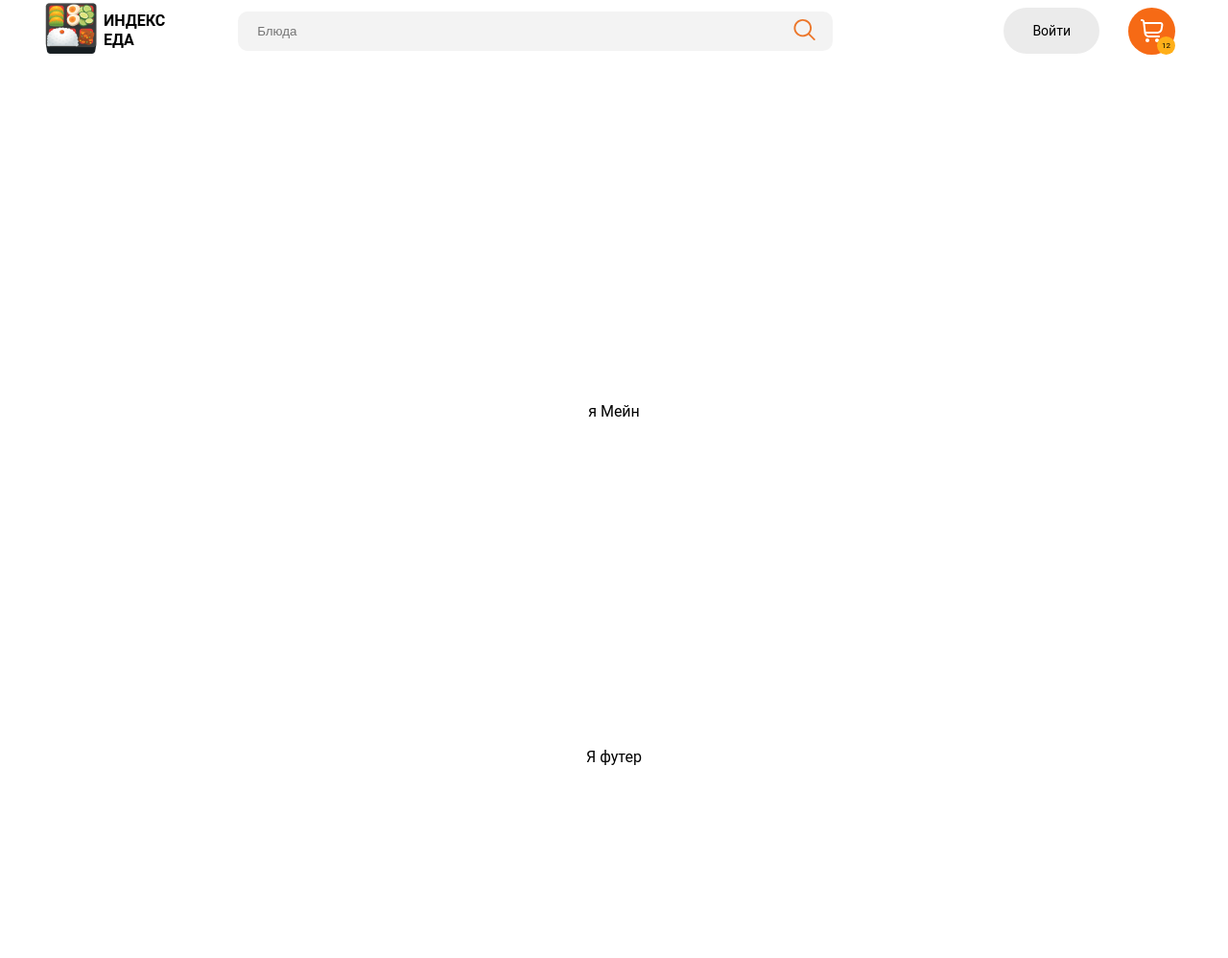
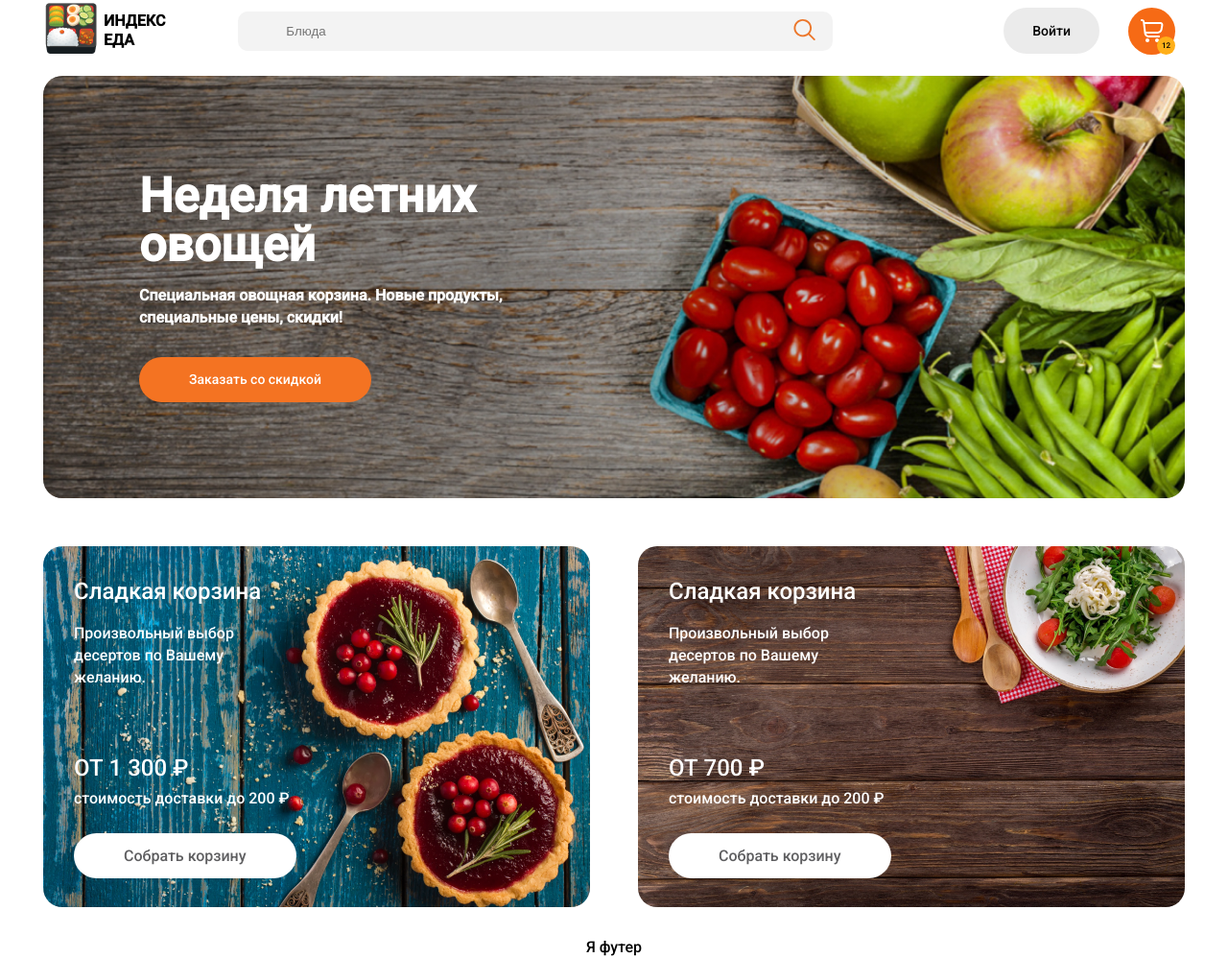
Before and after one commit to soola-sys/IndexFood, a plain HTML site: page index.html in a window 1280 px wide. Shown: the whole page at 96% size. Before the commit the page ends 800 px from the top, so only its background shows below. Drawn offline with Linux system fonts and the light colour scheme.

Commit message:
feat add promo and basket blocks

```diff
--- a/css/style.css
+++ b/css/style.css
@@ -14,6 +14,7 @@ body{
     line-height: 23px;
     font-weight: 400;
     height: 100%;
+    font-style: normal;
 }
 .container{
     width: 100%;
@@ -63,7 +64,7 @@ p span{
 .search-form__input{
     background-color: transparent;
     border: none;
-    padding: 13px 0 13px 20px;
+    padding: 13px 0 13px 50px;
     width: 100%;
 }
 .search-form__button{
@@ -113,3 +114,115 @@ p span{
 .main{
     flex: 1 1 auto;
 }
+.main__slider{
+    margin-bottom: 50px;
+}
+.main-light{
+    background:gray;
+    color:white;
+}
+.main__promo{
+    border-radius: 20px;
+    overflow: hidden;
+    min-height: 400px;
+    display: flex;
+    flex-direction: column;
+    padding: 100px;
+    position: relative;
+}
+.main__promo::before{
+    content:'';
+    position: absolute;
+    top: 0;
+    right: 0;
+    left: 0;
+    bottom: 0;
+    width: 100%;
+    height: 100%;
+    background: linear-gradient(90deg, rgba(0, 0, 0, 0.43) 40.45%, rgba(0, 0, 0, 0) 100%);
+}
+.main__slide-content{
+    max-width: 400px;
+    position: relative;
+}
+.promo__title{
+    font-size: 50px;
+    line-height: 51px;
+    font-weight: bold;
+}
+.promo__subtitle{
+    font-weight: bold;
+    margin: 15px 0 30px 0;
+}
+.promo__link__orange{
+    background: #F47322;
+    color:#fff;
+}
+.link{
+    line-height: 23px;
+    font-weight: 500;
+    cursor: pointer;
+    font-style: normal;
+    padding: 12px 52px;
+}
+.promo__link{
+    font-size: 14px;
+    border-radius: 25px;
+    display: inline-block;
+}
+.promo-summer{
+    background:url(/img/vegetables.jpg) no-repeat;
+    background-size:cover;
+}
+.main__basket{
+  display: grid;
+  grid-row-gap: 30px;
+  grid-column-gap:50px;
+  grid-template-columns: repeat(auto-fit, minmax(
+    380px, 1fr));
+    grid-template-rows: repeat(2, auto);
+}
+.basket__sweets{
+    background:url(/img/sweets.png) no-repeat;
+    background-size: cover;
+}
+.basket__salad{
+    background:url(/img/salad.png) no-repeat;
+    background-size: cover;
+}
+.basket__item{
+    border-radius: 20px;
+    display: flex;
+    align-items: flex-start;
+    flex-direction: column;
+    padding: 36px 0 0 32px;
+}
+.basket__title{
+    font-weight: 500;
+    font-size: 24px;
+    line-height: 23px;
+}
+.basket__subtitle{
+    font-size: 16px;
+    margin: 20px 0 72px 0;
+    max-width: 200px;
+    width: 100%;
+}
+.basket__price{
+    font-size: 24px;
+    line-height: 23px;
+}
+.basket__delivery{
+    display: block;
+    margin: 8px 0 25px 0;
+}
+.basket__link{
+    font-size: 16px;
+    border-radius: 50px;
+    display: inline-block;
+    margin-bottom: 30px;
+}
+.basket__link_white{
+    color: #5F5F61;
+    background: #FFFFFF;
+}
--- a/index.html
+++ b/index.html
@@ -4,6 +4,7 @@
     <meta charset="UTF-8">
     <meta http-equiv="X-UA-Compatible" content="IE=edge">
     <meta name="viewport" content="width=device-width, initial-scale=1.0">
+    <link href="https://fonts.googleapis.com/css2?family=Roboto:wght@500&display=swap" rel="stylesheet">
     <link rel="stylesheet" href="css/style.css">
     <title>Индекс Еда</title>
 </head>
@@ -39,8 +40,52 @@
                 <span class="cart-notify">12</span>
             </a>
     </header>
-    <main>
-я Мейн
+    <main class="main main-container container">
+        <section class="main__slider">
+                <div class="main__promo promo main-light promo-summer">
+                    <div class="main__slide-content">
+                        <h1 class="promo__title">Неделя летних
+                            овощей</h1>
+                          <p class="promo__subtitle">Специальная овощная корзина. Новые продукты,
+                            специальные цены, скидки!</p>
+                          <div class="promo__item">
+                            <a class="promo__link link promo__link__orange">Заказать со скидкой</a>
+                          </div>
+                    </div>
+                </div>
+        </section>
+        <div class="main__basket basket">
+              <div class="basket__item basket__sweets main-light">
+                  <div class="basket__header">
+                    <h1 class="basket__title">
+                        Сладкая корзина
+                    </h1>
+                    <p class="basket__subtitle">Произвольный выбор
+                        десертов по Вашему
+                        желанию.</p>
+                  </div>
+                  <div class="basket__footer">
+                    <p class="basket__price">ОТ 1 300 ₽</p>
+                    <p class="basket__delivery">стоимость доставки до 200 ₽</p>
+                    <a href="#" class="basket__link link basket__link_white">Собрать корзину</a>
+                  </div>
+              </div>
+              <div class="basket__item basket__salad main-light">
+                <div class="basket__header">
+                  <h1 class="basket__title">
+                      Сладкая корзина
+                  </h1>
+                  <p class="basket__subtitle">Произвольный выбор
+                      десертов по Вашему
+                      желанию.</p>
+                </div>
+                <div class="basket__footer">
+                  <p class="basket__price">ОТ 700 ₽</p>
+                  <p class="basket__delivery">стоимость доставки до 200 ₽</p>
+                  <a href="#" class="basket__link link basket__link_white">Собрать корзину</a>
+                </div>
+            </div>
+        </div>
     </main>
     <footer>
         Я футер
```
Also changed, not shown: img/salad.png (added), img/sweets.png (added), img/vegetables.jpg (added).
